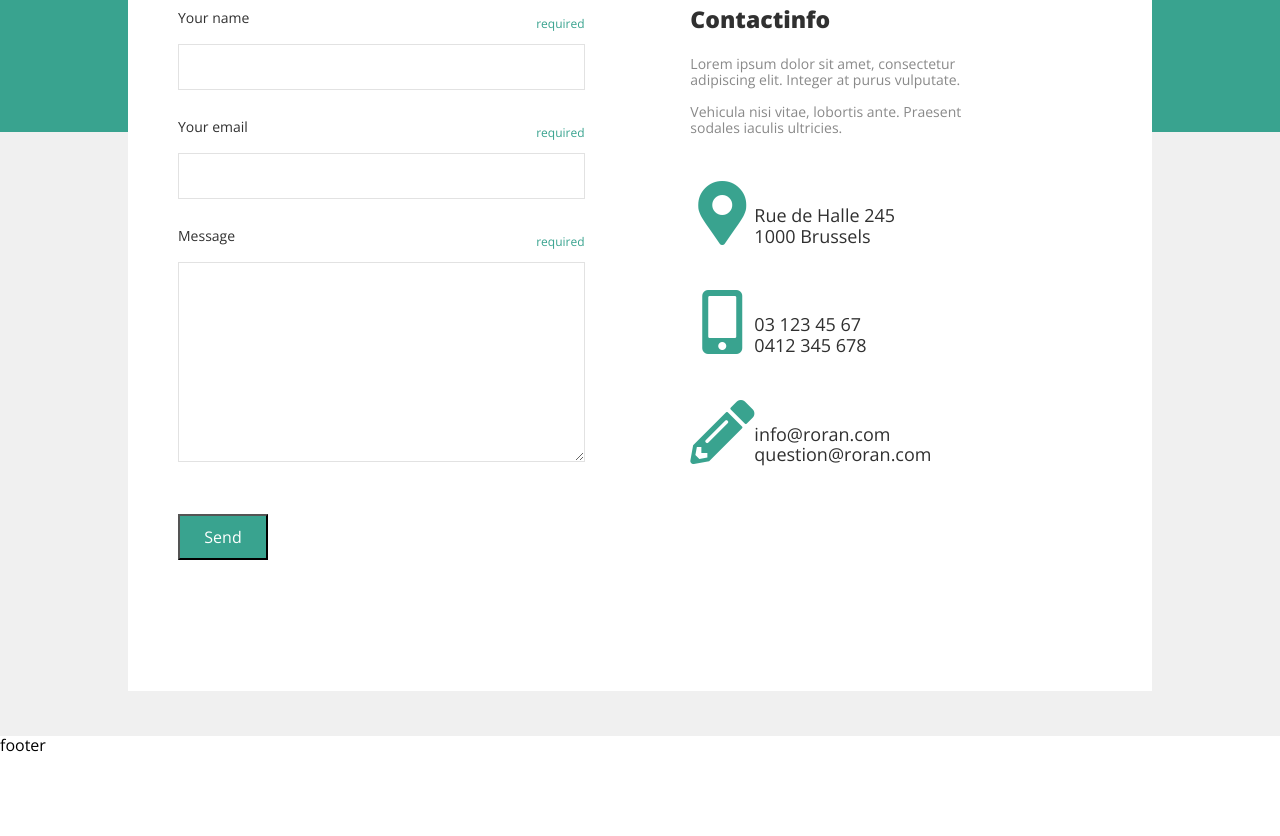
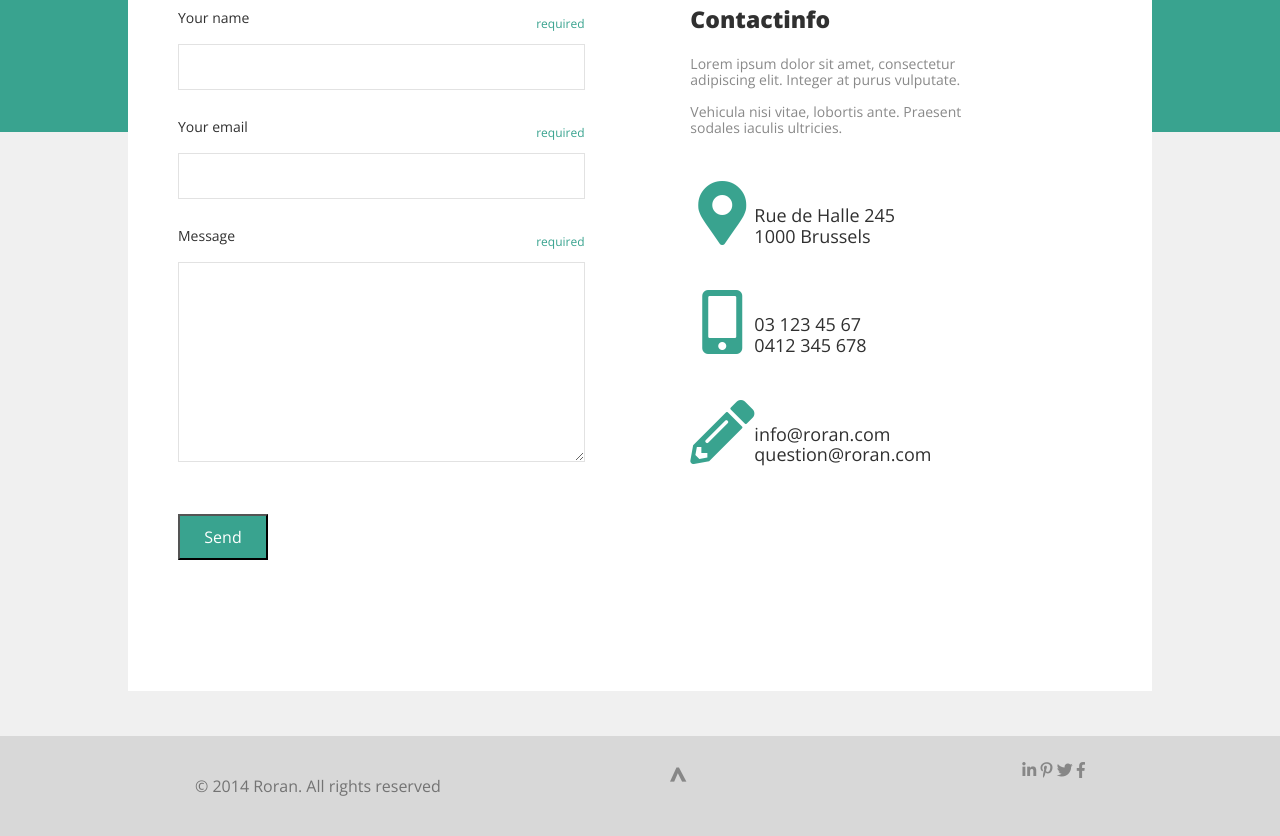
Before and after one commit to olorin44/landing-page-2-sass_css-grid, a website with bundled scripts: page index.html in a window 1280 px wide. Shown: the part 4663-5499 px from the top of the page. Before the commit the page ends 5419 px from the top, so only its background shows below. Built offline with nearby package versions, Linux system fonts and the light colour scheme.

Commit message:
Add section footer

```diff
--- a/index.html
+++ b/index.html
@@ -264,7 +264,18 @@
 			</div>
 		</div>
 	</section>
-	<section class="section-footer">footer</section>
+	<section class="section-footer">
+		<div class="section-footer-container">
+			<p>&copy 2014 Roran. All rights reserved</p>
+			<a href="#header">^</a>
+			<div class="section-footer-socialmedia">
+				<i class="fab fa-linkedin-in"></i>
+				<i class="fab fa-pinterest-p"></i>
+				<i class="fab fa-twitter"></i>
+				<i class="fab fa-facebook-f"></i>
+			</div>
+		</div>
+	</section>
 	<script>
 		let galleryData = [
 			{
--- a/sass/style_sections_footer.scss
+++ b/sass/style_sections_footer.scss
@@ -0,0 +1,35 @@
+//styles for section footer
+
+.section-footer {
+	background-color: #d8d8d8;
+	padding: 25px;
+
+	a, i {
+		color: #878787;
+
+		&:active {
+			color: #000;
+		}
+
+		&:hover {
+			cursor: pointer;
+		}
+	}
+
+	a {
+		font-size: 30px;
+		font-weight: bold;
+		text-decoration: none;
+		margin-right: 12%;
+	}
+
+	p {
+		color: #737373;
+	}
+}
+
+.section-footer-container {
+	display: flex;
+	justify-content: space-between;
+	padding: 0 170px;
+}
```
Also changed, not shown: css/style.css, 1 other file.
